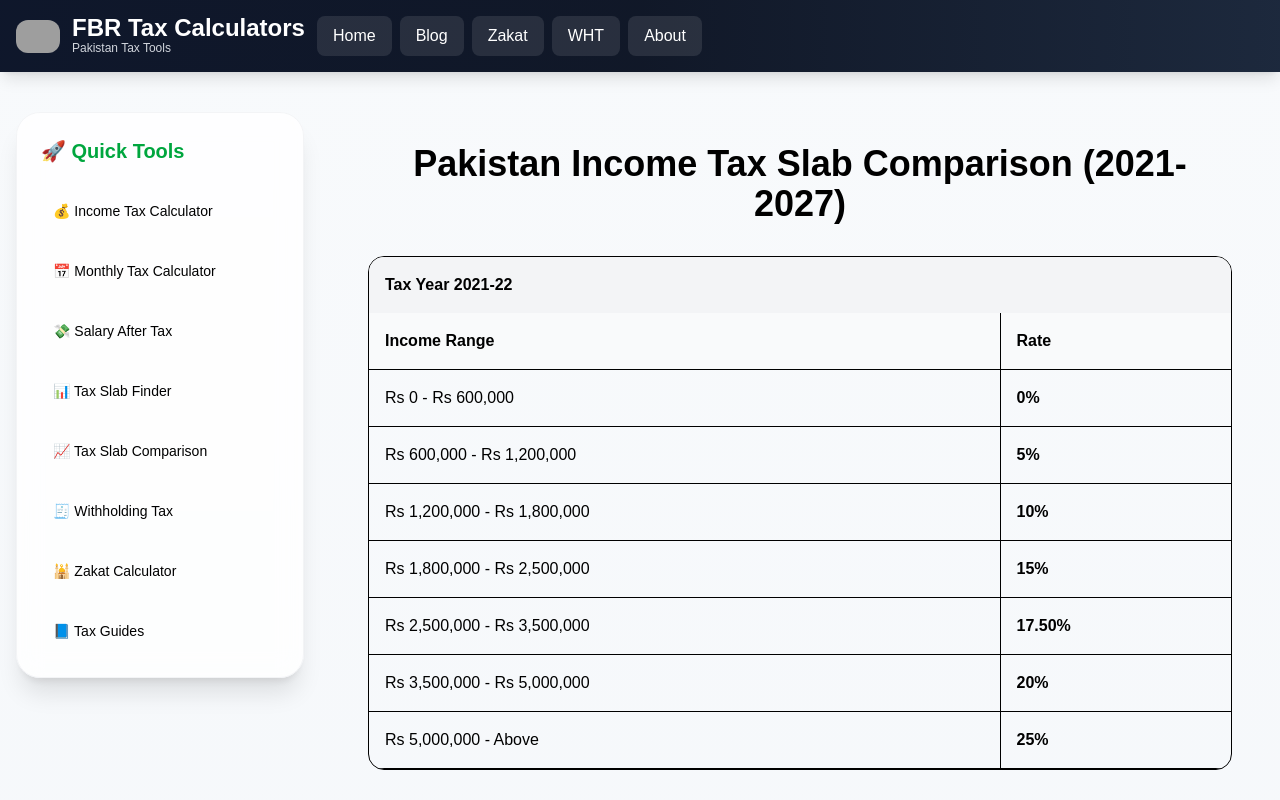
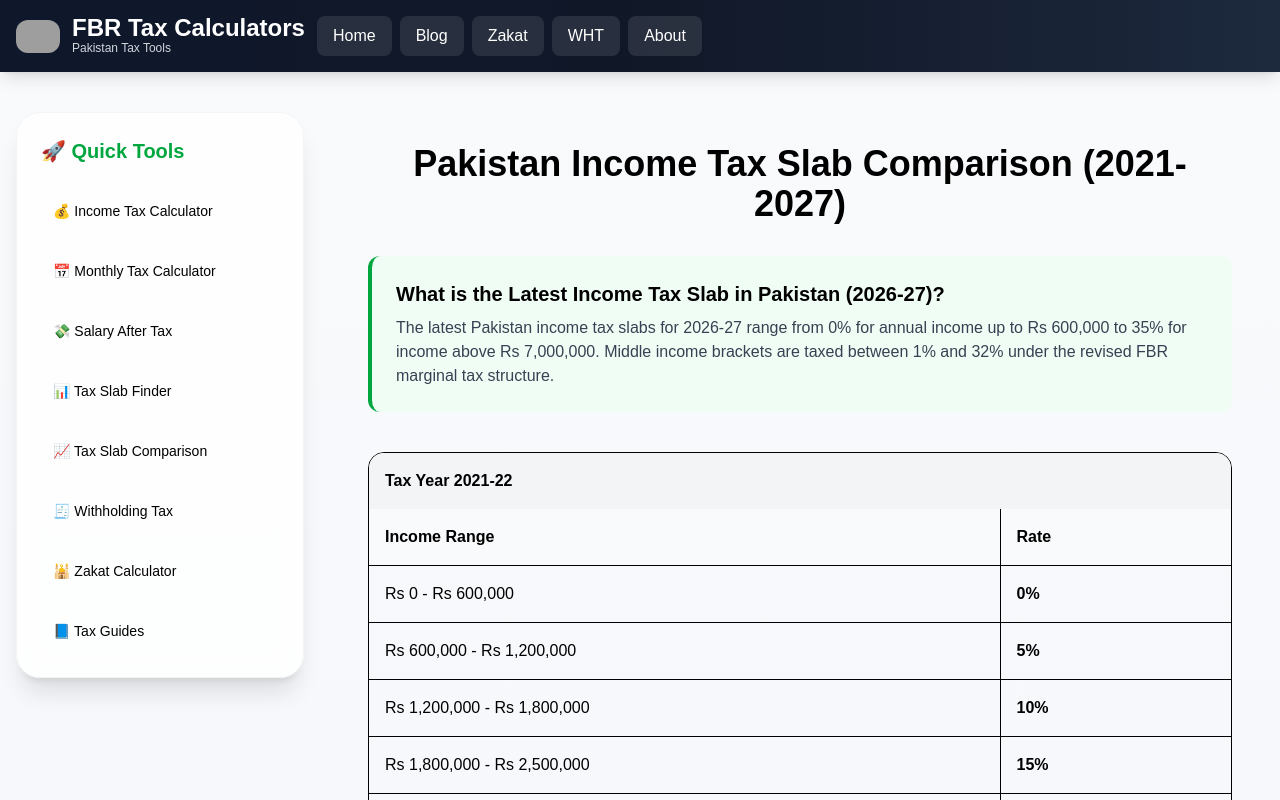
Before and after one commit to muhammadobaid1986/fbrtaxcalculators, a Next.js app: page /tax-slab-comparison-pakistan in a window 1280 px wide. Shown: the top 800 px of the page. Built offline with nearby package versions, Linux system fonts and the light colour scheme; grey boxes are pictures that could not be loaded.

Commit message:
Added FAQ schema to tax comparison page

```diff
--- a/app/tax-slab-comparison-pakistan/page.tsx
+++ b/app/tax-slab-comparison-pakistan/page.tsx
@@ -16,6 +16,16 @@ export default function TaxComparison() {
       <h1 className="text-4xl font-bold mb-8 text-center">
         Pakistan Income Tax Slab Comparison (2021-2027)
       </h1>
+      <div className="bg-green-50 border-l-4 border-green-600 p-6 rounded-xl mb-10">
+  <h2 className="text-xl font-bold mb-2">
+    What is the Latest Income Tax Slab in Pakistan (2026-27)?
+  </h2>
+  <p className="text-gray-700">
+    The latest Pakistan income tax slabs for 2026-27 range from 0% for annual income up to Rs 600,000
+    to 35% for income above Rs 7,000,000. Middle income brackets are taxed between 1% and 32%
+    under the revised FBR marginal tax structure.
+  </p>
+</div>
 
       {years.map((year) => (
         <div key={year} className="mb-10 border rounded-2xl overflow-hidden">
@@ -48,6 +58,34 @@ export default function TaxComparison() {
           </table>
         </div>
       ))}
+      <script
+  type="application/ld+json"
+  dangerouslySetInnerHTML={{
+    __html: JSON.stringify({
+      "@context": "https://schema.org",
+      "@type": "FAQPage",
+      "mainEntity": [
+        {
+          "@type": "Question",
+          "name": "What is the latest tax slab in Pakistan for 2026-27?",
+          "acceptedAnswer": {
+            "@type": "Answer",
+            "text": "The latest tax slabs range from 0% for income up to Rs 600,000 and go up to 35% for income above Rs 7,000,000."
+          }
+        },
+        {
+          "@type": "Question",
+          "name": "How are income tax slabs calculated in Pakistan?",
+          "acceptedAnswer": {
+            "@type": "Answer",
+            "text": "Income tax in Pakistan is calculated using a marginal tax system where each income bracket is taxed at a specific rate."
+          }
+        }
+      ]
+    })
+  }}
+/>
+
     </div>
   );
 }
```
